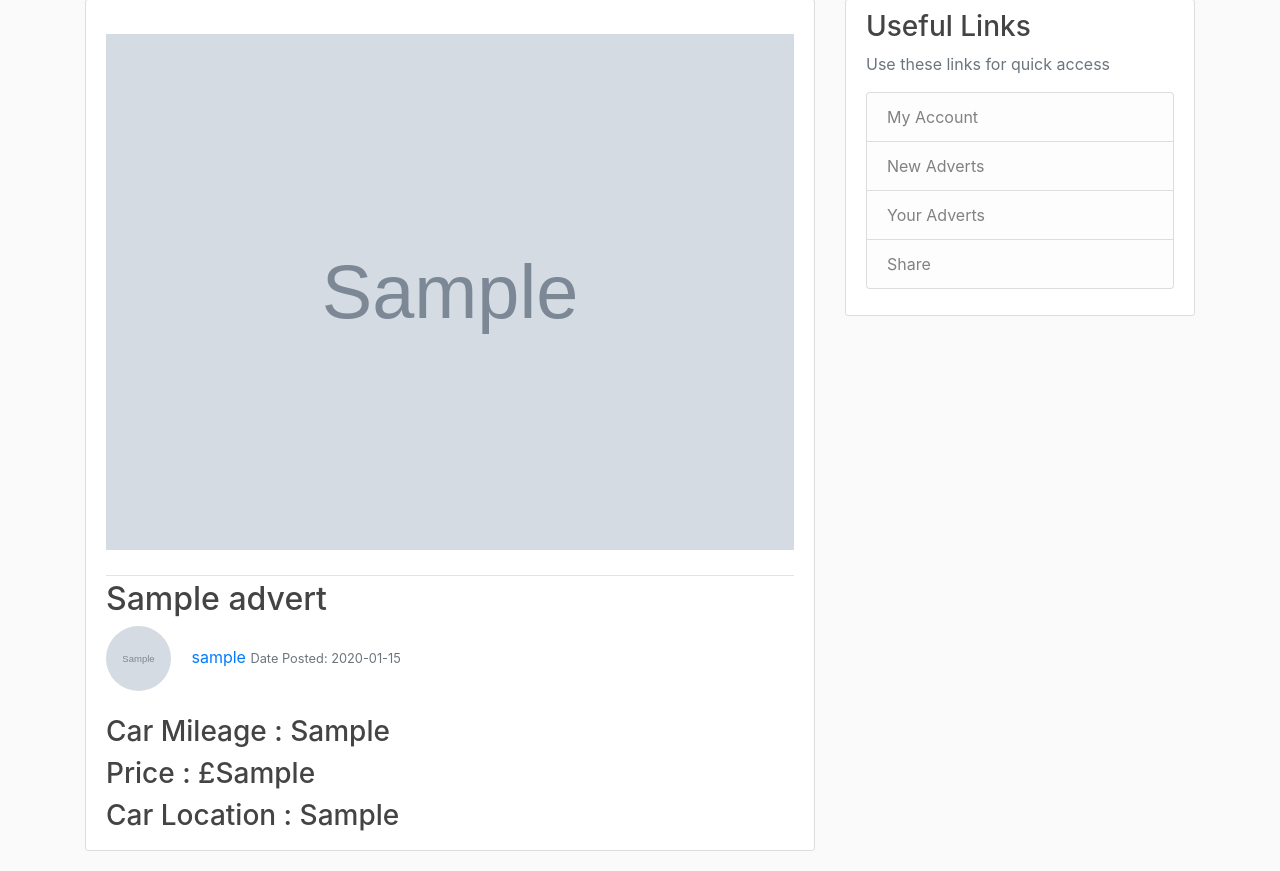
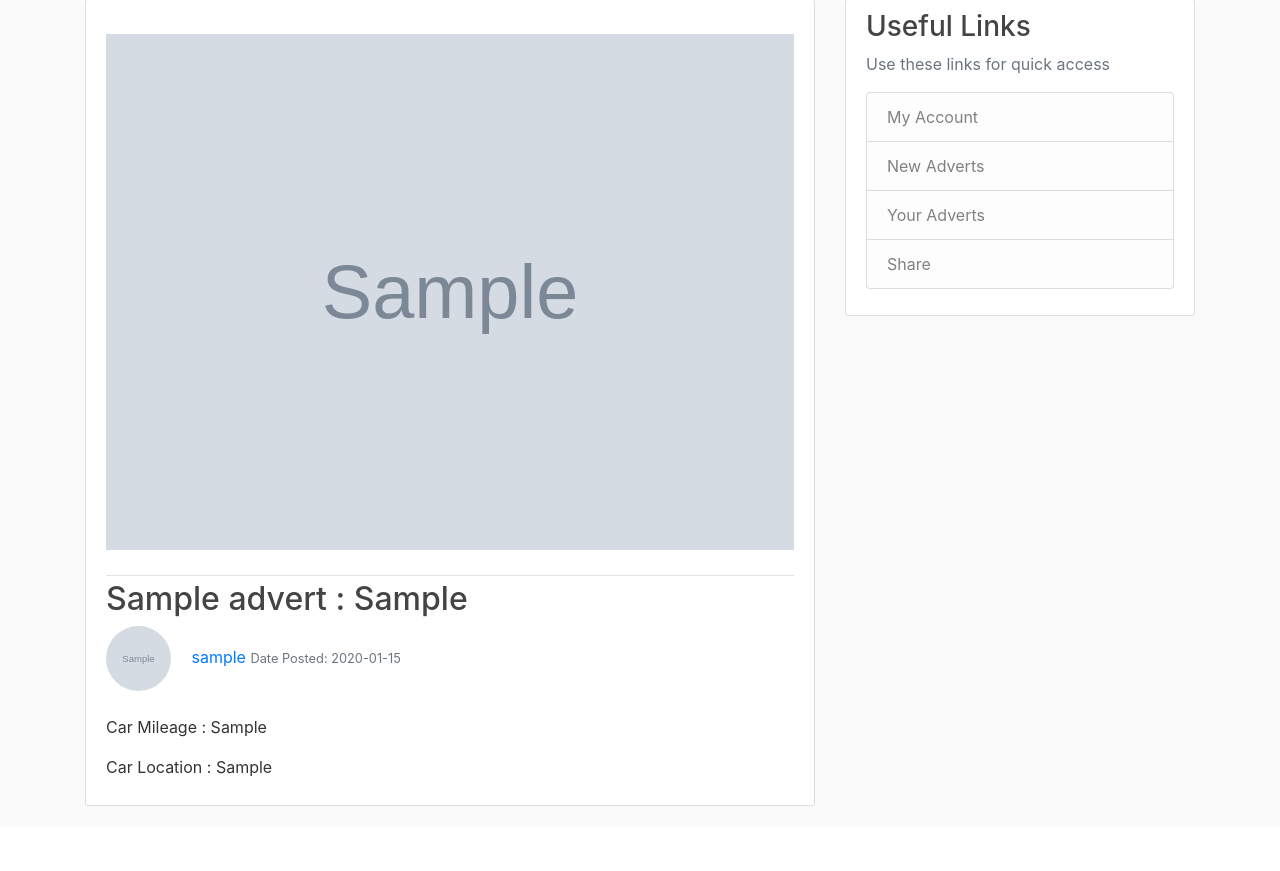
Before and after one commit to code-wizard91/Docker-MotorTrade, a Flask app: page / in a window 1280 px wide. Shown: the part 81-952 px from the top of the page. After the commit the page ends 887 px from the top, so only its background shows below. Run offline with Flask 2, Linux system fonts and the light colour scheme; tables that the repository leaves empty hold one stand-in row (values such as "Sample post"); grey boxes marked "Sample" are stand-in pictures; some libraries are stand-ins or nearby versions.

Commit message:
changed homepage profile image location and initial data users see

```diff
--- a/application/templates/home.html
+++ b/application/templates/home.html
@@ -13,14 +13,13 @@
 		    		<br>
 		    		</div>
 
-				<h2><a class="article-title" href="{{ url_for('advert', adv_id=post.adv_id) }}">{{ post.car_title }}</a></h2>
+				<h2><a class="article-title" href="{{ url_for('advert', adv_id=post.adv_id) }}">{{ post.car_title }} : {{ post.price }}</a></h2>
 		    		<img class ="rounded-circle article-img" src="{{ url_for('static',filename='profileimage/'+post.author.profile_image) }}">
 				<a class="mr-2,mt-3" href="#">{{ post.author.username }}</a>
 				<small class="text-muted">Date Posted: {{ post.date_adv.strftime('%Y-%m-%d') }}</small>
 				<br><br>
-				     <h3 class="article-content">Car Mileage : {{ post.mileage }}</h3>
-				     <h3 class="article-content">Price : £{{ post.price }}</h3>
-				      <h3 class="article-content">Car Location : {{ post.location }}</h3>
+				     <p class="article-content">Car Mileage : {{ post.mileage }}</p>
+				      <p class="article-content">Car Location : {{ post.location }}</p>
 		  	</div>
 
 		</article>
--- a/test_results/index.html
+++ b/test_results/index.html
@@ -97,7 +97,7 @@
     <div class="content">
         <p>
             <a class="nav" href="https://coverage.readthedocs.io">coverage.py v5.0.3</a>,
-            created at 2020-03-08 03:01
+            created at 2020-03-08 03:15
         </p>
     </div>
 </div>
```
